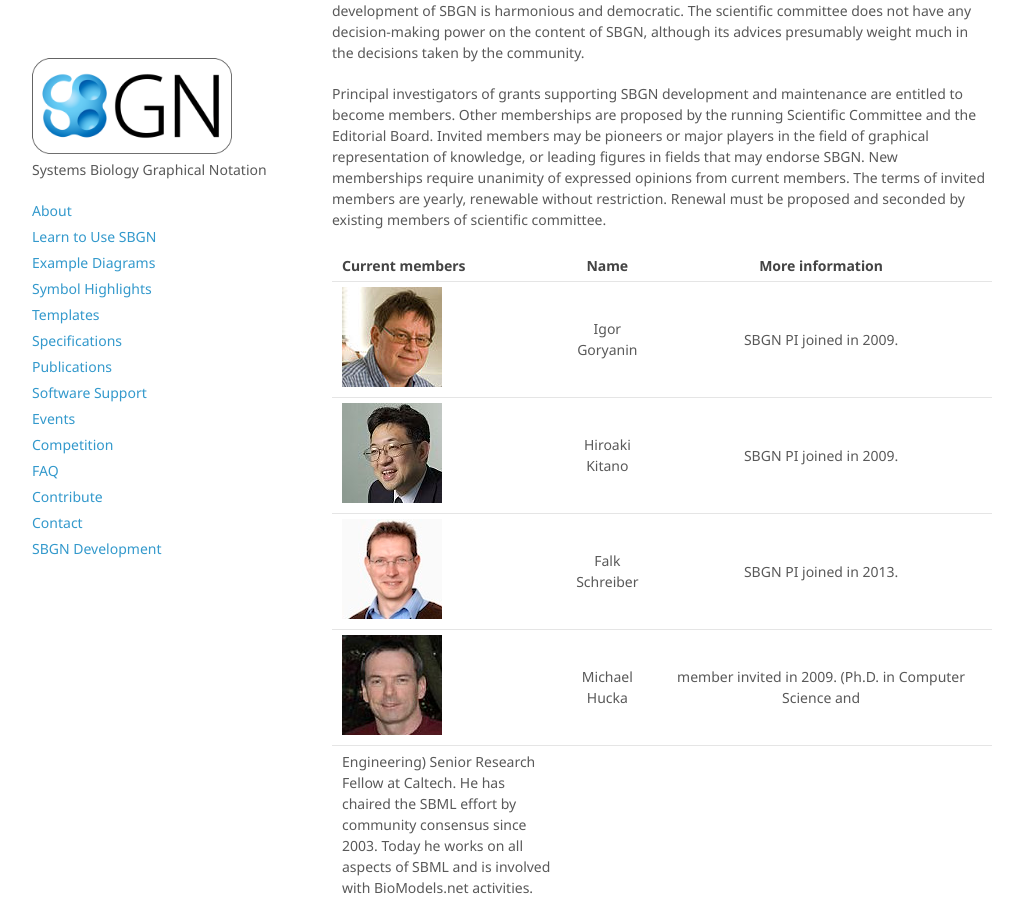
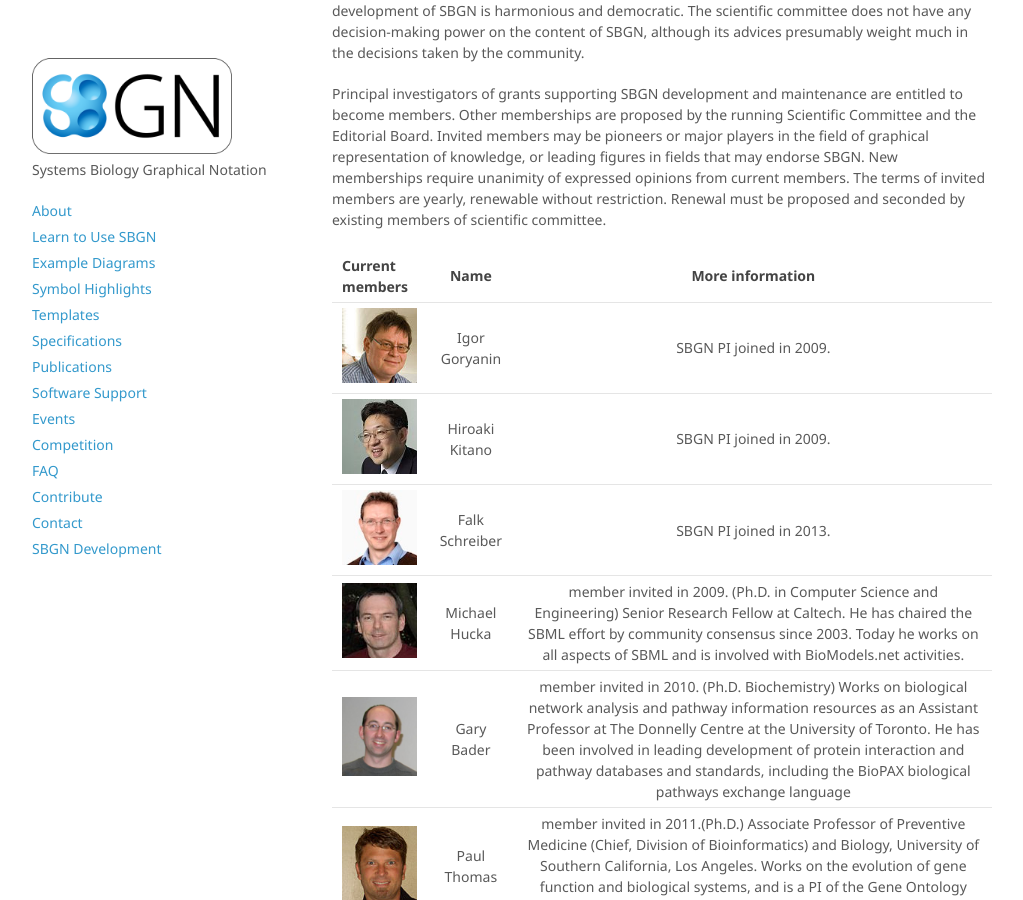
Before and after one commit to sbgn/sbgn, a Jekyll site: the page built from docs/about.md, in a window 1280 px wide and 900 px high, scrolled down 2514 px. Shown: the whole window, without its empty margins (128-1151 px from the left). Built offline with Jekyll 4.4.1, drawn with Linux system fonts in a browser that asks for light colours; nearby versions of some CDN libraries.

Commit message:
Update about.md

```diff
--- a/docs/about.md
+++ b/docs/about.md
@@ -62,8 +62,7 @@
 | ![Goryyanin](https://sbgn.github.io/sbgn/images/about/photo-goryanin.jpg) | Igor Goryanin | SBGN PI joined in 2009. |
 | ![Kitano](https://sbgn.github.io/sbgn/images/about/photo-kitano.jpg) | Hiroaki Kitano | SBGN PI joined in 2009. |
 | ![Schreiber](https://sbgn.github.io/sbgn/images/about/photo-schreiber.jpg) | Falk Schreiber | SBGN PI joined in 2013. |
-| ![Hucka](https://sbgn.github.io/sbgn/images/about/photo-hucka.jpg) | Michael Hucka | member invited in 2009. (Ph.D. in Computer Science and
-Engineering) Senior Research Fellow at Caltech. He has chaired the SBML effort by community consensus since 2003. Today he works on all aspects of SBML and is involved with BioModels.net activities. |
+| ![Hucka](https://sbgn.github.io/sbgn/images/about/photo-hucka.jpg) | Michael Hucka | member invited in 2009. (Ph.D. in Computer Science and <br>Engineering) Senior Research Fellow at Caltech. He has chaired the SBML effort by community consensus since 2003. Today he works on all aspects of SBML and is involved with BioModels.net activities. |
 | ![Bader](https://sbgn.github.io/sbgn/images/about/photo-bader.png) | Gary Bader | member invited in 2010. (Ph.D. Biochemistry) Works on biological network analysis and pathway information resources as an Assistant Professor at The Donnelly Centre at the University of Toronto. He has been involved in leading development of protein interaction and pathway databases and standards, including the BioPAX biological pathways exchange language |
 | ![Thomas](https://sbgn.github.io/sbgn/images/about/photo-thomas.jpg) | Paul Thomas | member invited in 2011.(Ph.D.) Associate Professor of Preventive Medicine (Chief, Division of Bioinformatics) and Biology, University of Southern California, Los Angeles. Works on the evolution of gene function and biological systems, and is a PI of the Gene Ontology project. |
 
```
